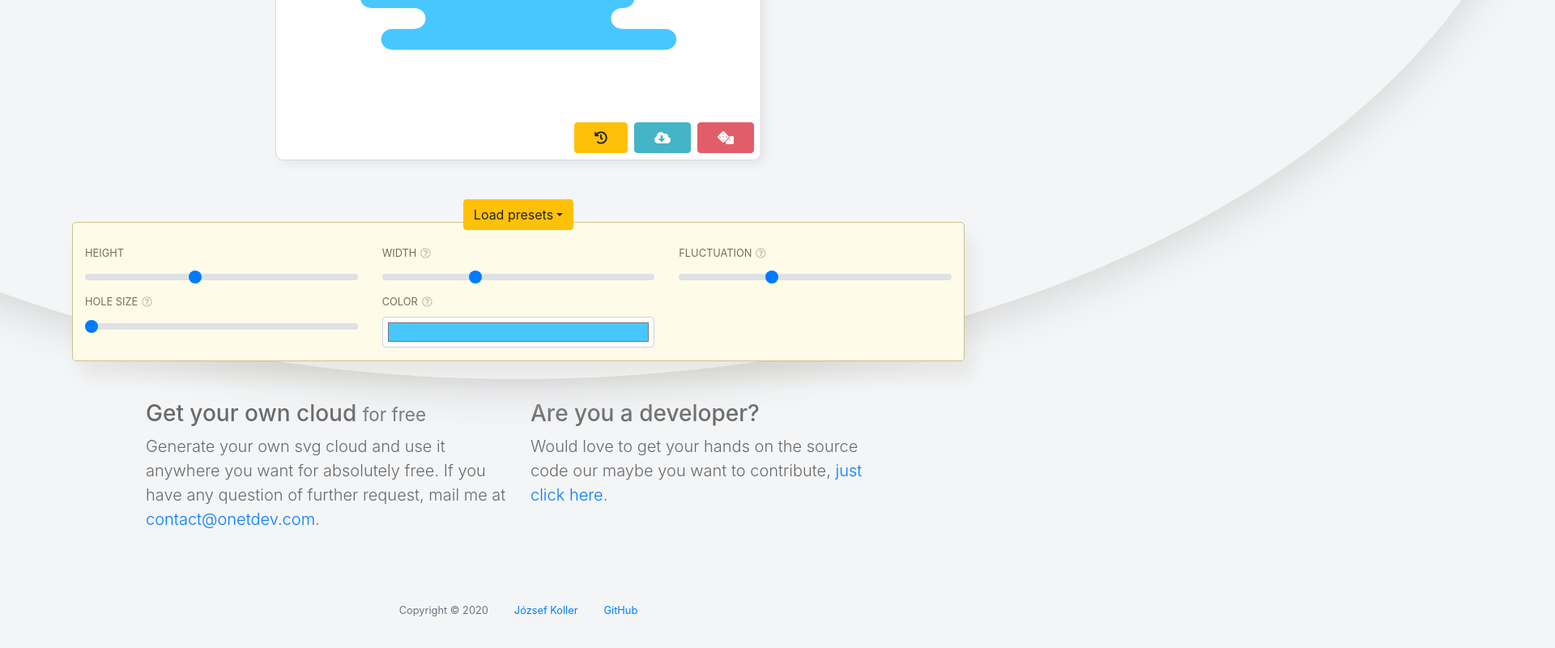
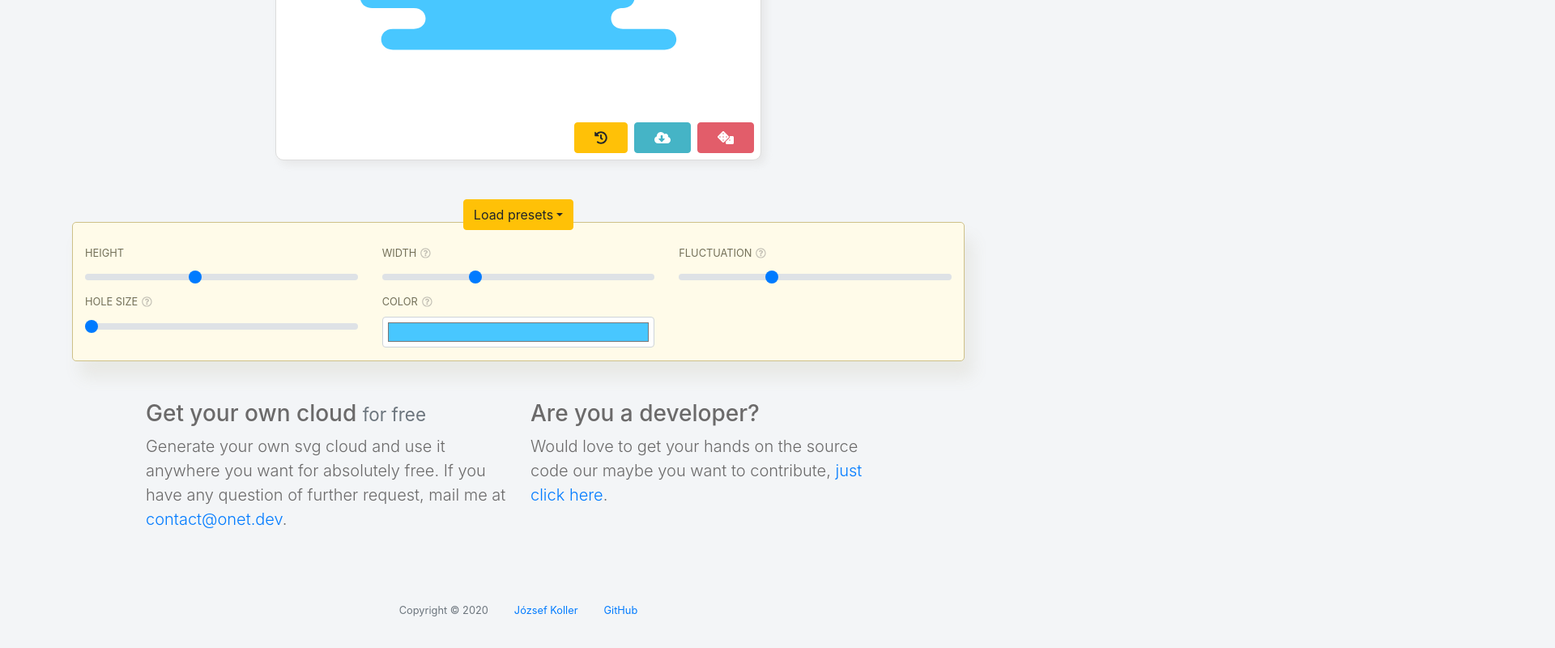
Before and after one commit to onetdev/cloud_generator, a Vue app: page / in a window 1280 px wide. Shown: the part 252-1052 px from the top of the page at 81% size, 1920 px wide, since content can reach past the window. Built offline with nearby package versions, Linux system fonts and the light colour scheme.

Commit message:
Update obsolete information.

```diff
--- a/package.json
+++ b/package.json
@@ -60,7 +60,7 @@
       ".*\\.(vue)$": "vue-jest"
     },
     "moduleNameMapper": {
-      "^@\/(.*)$": "<rootDir>/src/$1"
+      "^@/(.*)$": "<rootDir>/src/$1"
     },
     "snapshotSerializers": [
       "jest-serializer-vue"
--- a/public/index.html
+++ b/public/index.html
@@ -6,12 +6,12 @@
     <meta name="viewport" content="width=device-width, initial-scale=1, shrink-to-fit=no">
     <link rel="icon" href="<%= BASE_URL %>favicon.ico">
     <meta property="og:title" content="Cloud Generator by Jozsef Koller">
-    <meta property="og:site_name" content="ONetDev.com">
-    <meta property="og:url" content="https://onetdev.com/projects/cloud_generator/">
+    <meta property="og:site_name" content="Cloud SVG Generator">
+    <meta property="og:url" content="https://cloud-svg-generator.netlify.app/">
     <meta property="og:description" content="Stylised flat cloud/fog/mist shape SVG generator with various configuration options.">
     <meta property="og:type" content="website">
-    <meta property="og:image" content="https://onetdev.com/projects/cloud_generator/assets/thumbnail.png">
-    <title>Cloud Generator by Jozsef Koller</title>
+    <meta property="og:image" content="hhttps://cloud-svg-generator.netlify.app/assets/thumbnail.png">
+    <title>Cloud SVG Generator by Jozsef Koller</title>
   </head>
   <body>
     <noscript>
--- a/src/App.vue
+++ b/src/App.vue
@@ -1,6 +1,5 @@
 <template>
   <div id="app">
-    <div id="background"></div>
     <b-container v-if="preset != null" id="main">
       <Preview :config="config" :color="color" />
       <Configurator
@@ -19,7 +18,7 @@
           <p class="lead">
             Generate your own svg cloud and use it anywhere you want for absolutely free.
             If you have any question of further request, mail me at
-            <a href="mailto:contact@onetdev.com">contact@onetdev.com</a>.
+            <a href="mailto:contact@onet.dev">contact@onet.dev</a>.
           </p>
         </b-col>
         <b-col lg="5">
@@ -36,7 +35,7 @@
     <footer class="container" id="footer">
       <b-nav pills small align="center">
         <b-nav-item disabled>Copyright &copy; 2020</b-nav-item>
-        <b-nav-item href="https://onetdev.com">József Koller</b-nav-item>
+        <b-nav-item href="https://onet.dev">József Koller</b-nav-item>
         <b-nav-item href="https://github.com/orosznyet">GitHub</b-nav-item>
       </b-nav>
     </footer>
@@ -71,16 +70,6 @@ export default App;
 </script>
 
 <style scoped>
-#background {
-  border-radius: 50%;
-  position: absolute;
-  width: 200vw;
-  height: 200vh;
-  top: -110vh;
-  left: -50vw;
-  box-shadow: 0px 15px 50px #d8d8d8;
-  z-index: 1;
-}
 #app {
   min-height: 100vh;
   min-width: 100vw;
```
Also changed, not shown: 2 other files (tests, documents, lock files or other folders).
